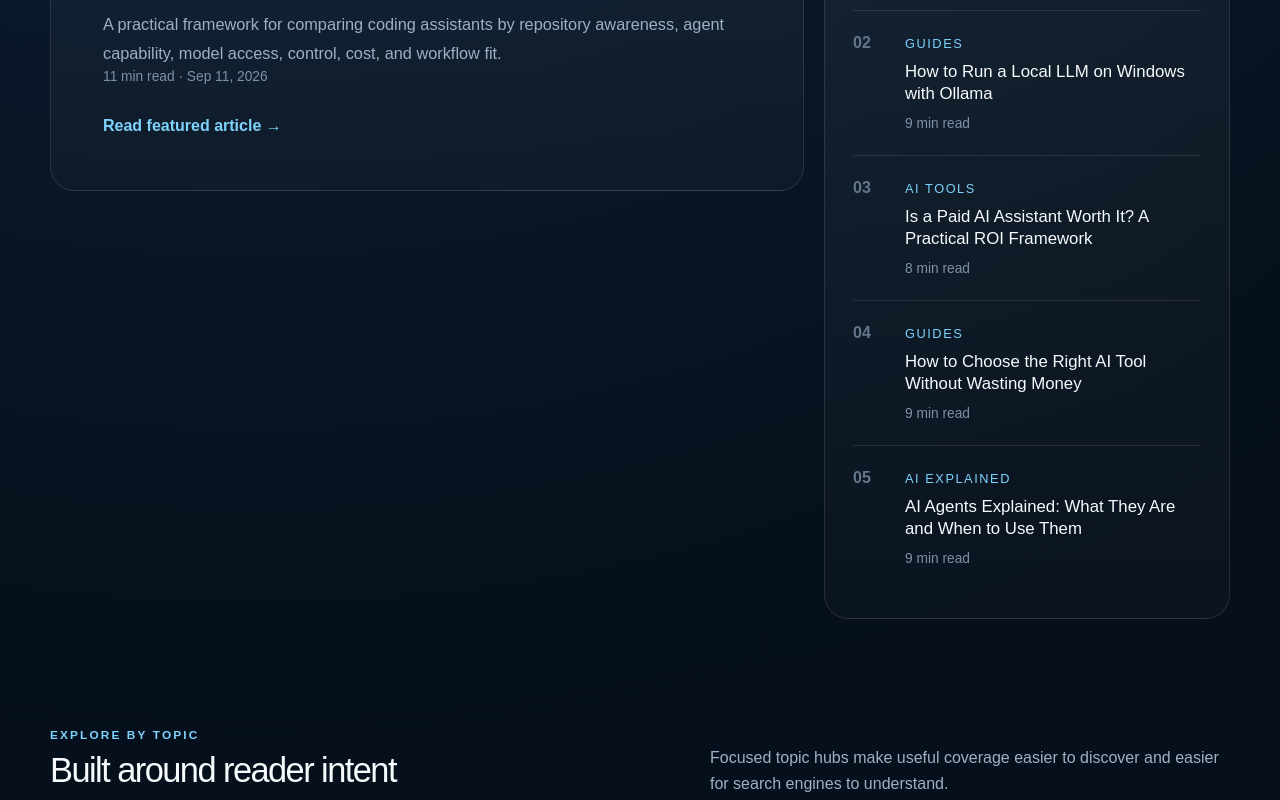
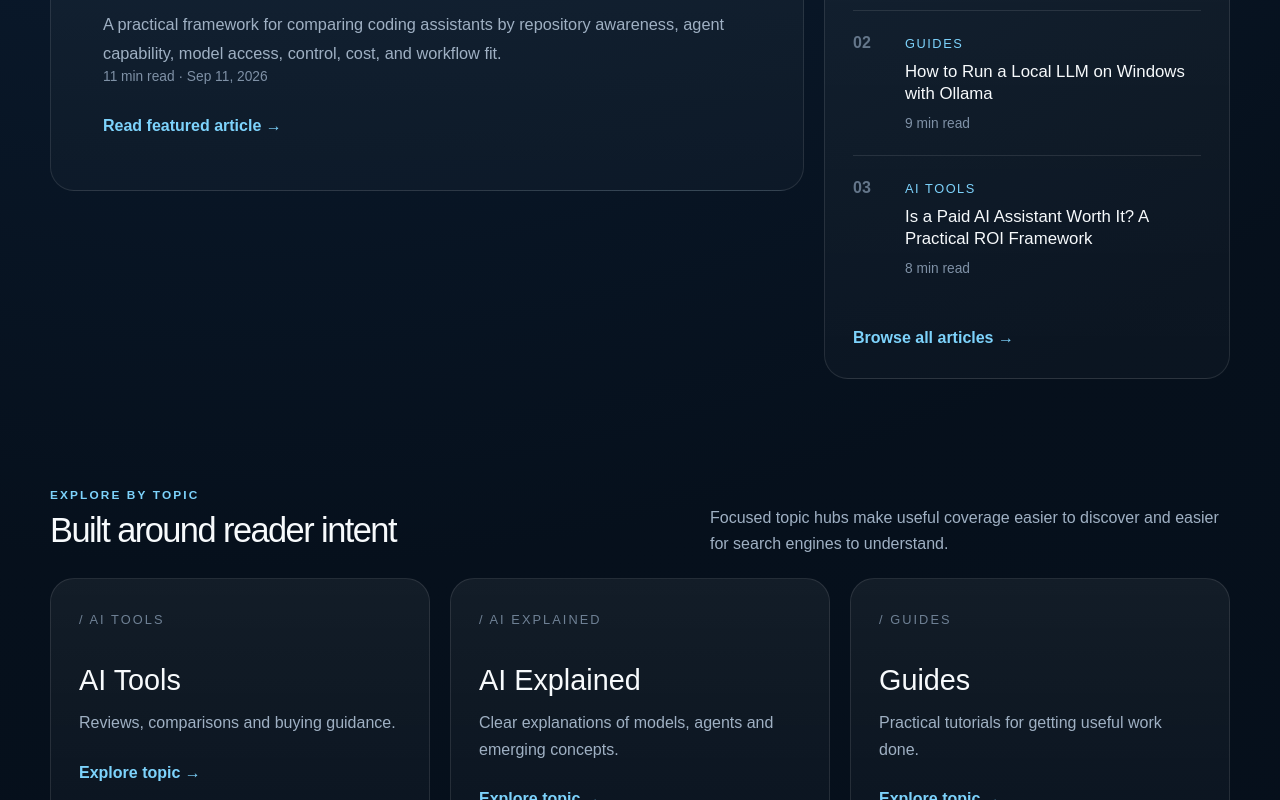
Before and after one commit to winnzzy/techpulse-ai, a Next.js app: page / in a window 1280 px wide. Shown: the part 1121-1921 px from the top of the page. Built offline with nearby package versions, Linux system fonts and the light colour scheme; no server answers.

Commit message:
Remove homepage feature section dead space

```diff
--- a/app/page.tsx
+++ b/app/page.tsx
@@ -43,7 +43,7 @@ export default function HomePage() {
         <aside className="briefing-list">
           <div className="eyebrow">Editor’s briefing</div>
           <h2>Start with the fundamentals</h2>
-          {rest.slice(0,5).map((post, index) => (
+          {rest.slice(0,3).map((post, index) => (
             <article className="briefing-item" key={post.slug}>
               <span>0{index + 1}</span>
               <div>
@@ -53,6 +53,7 @@ export default function HomePage() {
               </div>
             </article>
           ))}
+          <Link className="feature-read-link" href="/search">Browse all articles →</Link>
         </aside>
       </section>
 
```
